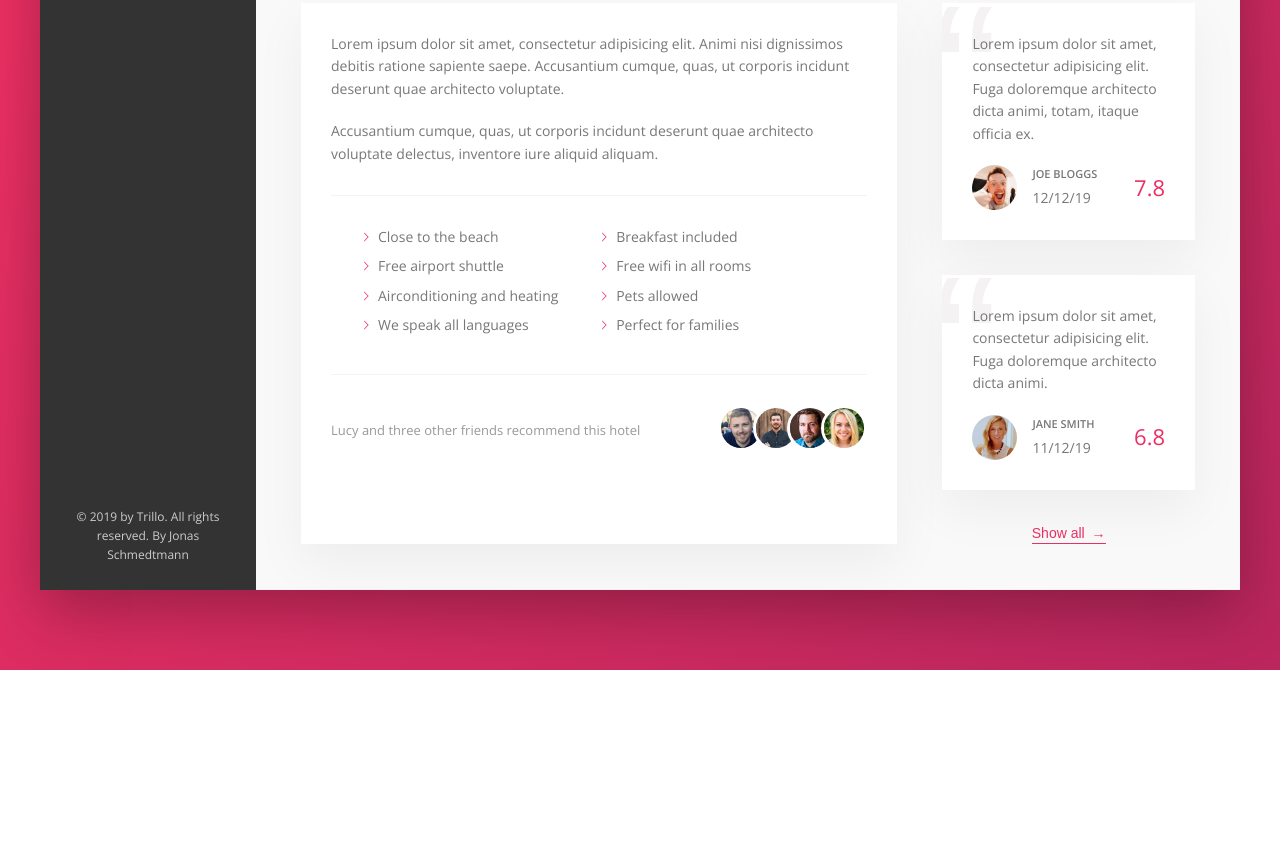
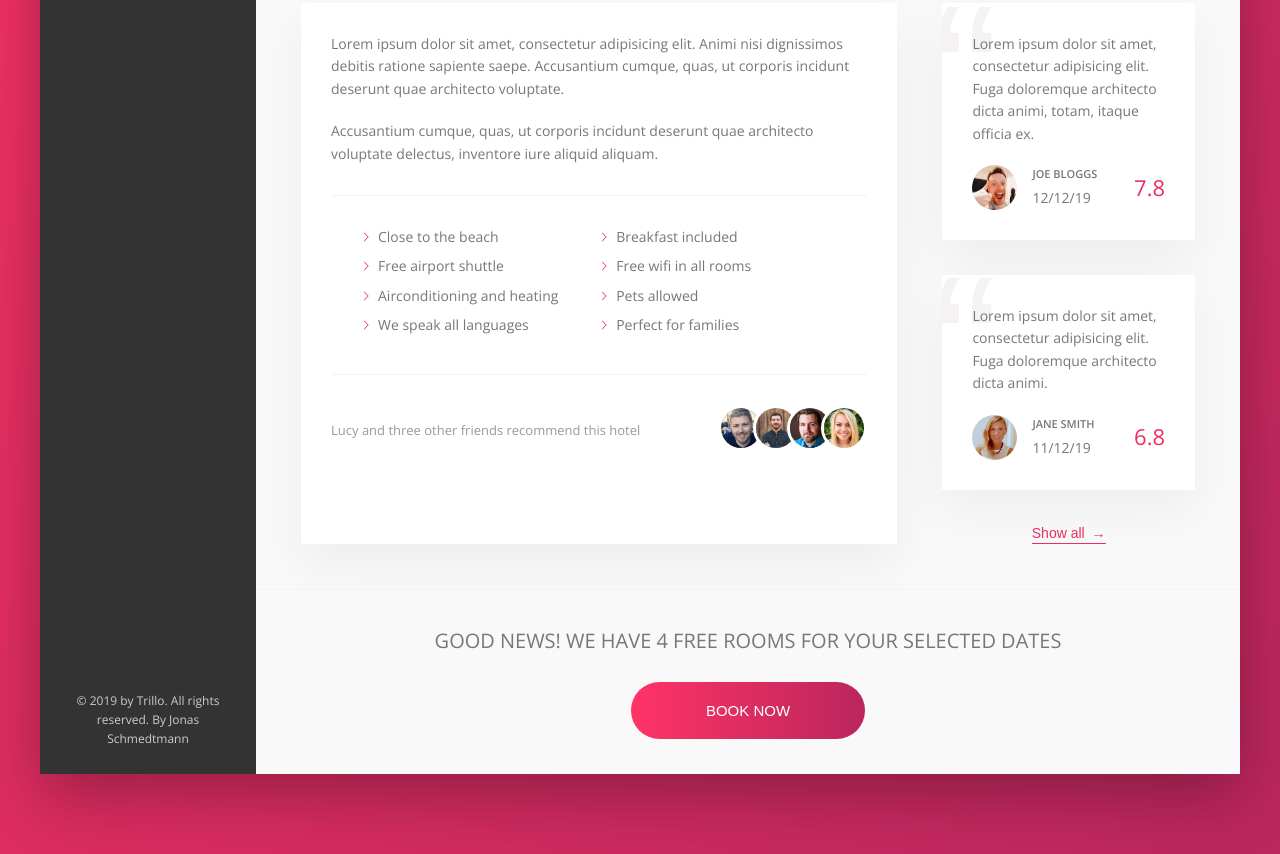
Before and after one commit to ClareBee/AdvancedCSS, a website: page trillo/index.html in a window 1280 px wide. Shown: the part 645-1499 px from the top of the page. Before the commit the page ends 1315 px from the top, so only its background shows below. Drawn offline with nearby package versions, Linux system fonts and the light colour scheme.

Commit message:
cta section

```diff
--- a/trillo/index.html
+++ b/trillo/index.html
@@ -188,6 +188,16 @@
                 Show all <span>&rarr;</span>
               </button>
             </div>
+
+          </div>
+          <div class="cta">
+            <h2 class="cta__book-now">Good news! We have 4 free rooms for your selected dates</h2>
+
+            <button class="btn">
+              <span class="btn__invisible">Only 4 rooms left</span>
+
+              <span class="btn__visible">Book now</span>
+            </button>
           </div>
         </main>
       </div>
--- a/trillo/sass/_components.scss
+++ b/trillo/sass/_components.scss
@@ -367,6 +367,7 @@
 
 ////////////////////////
 // review
+
 .review {
   background-color: #fff;
   box-shadow: var(--shadow-light);
@@ -427,3 +428,67 @@
     z-index: 1;
   }
 }
+
+////////////////////////
+// cta
+
+.cta {
+  padding: 3.5rem 0;
+  text-align: center;
+
+  &__book-now {
+    font-size: 2rem;
+    font-weight: 300;
+    margin-bottom: 2.5rem;
+    text-transform: uppercase;
+  }
+}
+
+.btn {
+  font-size: 1.5rem;
+  font-weight: 300;
+  text-transform: uppercase;
+  border-radius: 100px;
+  border: none;
+  background-image: linear-gradient(to right, var(--color-primary-light), var(--color-primary-dark));
+  color: #fff;
+  position: relative;
+  overflow: hidden;
+  cursor: pointer;
+
+  // all child elements
+  & > * {
+    display: inline-block; // to allow padding on span
+    height: 100%;
+    transition: all .2s;
+  }
+
+  &__visible {
+    padding: 2rem 7.5rem;
+  }
+
+  &__invisible {
+    position: absolute;
+    width: 100%;
+    padding: 2rem 0;
+    top: -100%;
+    left: 0;
+  }
+
+  &:hover {
+    background-image: linear-gradient(to left, var(--color-primary-light), var(--color-primary-dark));
+  }
+
+  &:hover &__visible {
+    transform: translateY(100%);
+  }
+
+  &:hover &__invisible {
+    top: 0;
+  }
+
+  &:focus {
+    outline: none;
+    animation: pulsate 1s infinite;
+  }
+}
```
Also changed, not shown: trillo/css/style.css. Lines whose indentation alone changed are shown as unchanged.
